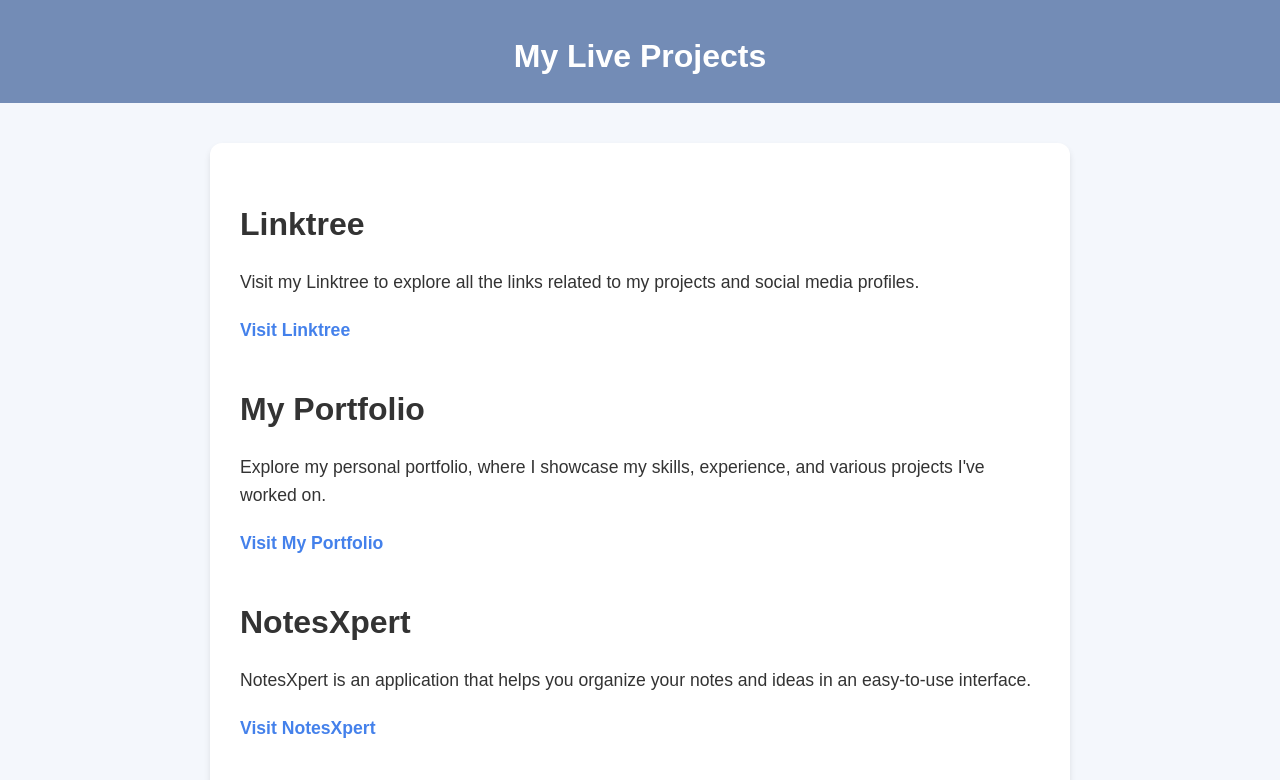
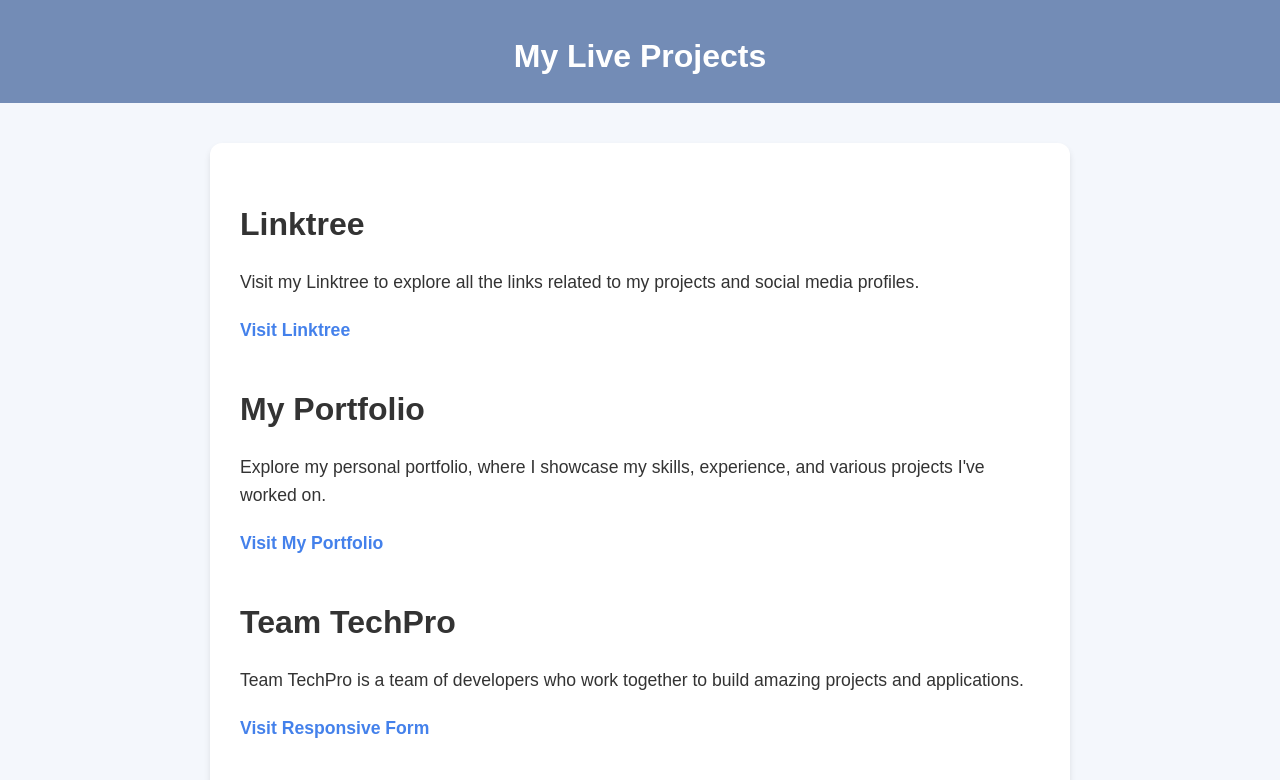
Before and after one commit to suryaprakash9695/My-Projects-Links, a plain HTML site: page index.html in a window 1280 px wide. Shown: the top 780 px of the page. Drawn offline with Linux system fonts and the light colour scheme.

Commit message:
Update index.html

```diff
--- a/index.html
+++ b/index.html
@@ -35,7 +35,15 @@
                     style="text-decoration: none; color: #4481eb; font-weight: 600; font-size: 1.1rem;">Visit My
                     Portfolio</a>
             </section>
-
+            <section id="responsiveForm" style="margin-bottom: 40px;">
+                <h2 style="font-size: 2rem; margin-bottom: 10px;">Team TechPro</h2>
+                <p style="font-size: 1.1rem; margin-bottom: 20px;">
+                    Team TechPro is a team of developers who work together to build amazing projects and applications.
+                </p>
+                <a href="https://teamtechpro.netlify.app/" target="_blank"
+                    style="text-decoration: none; color: #4481eb; font-weight: 600; font-size: 1.1rem;">Visit Responsive
+                    Form</a>
+            </section>
             <section id="notesXpert" style="margin-bottom: 40px;">
                 <h2 style="font-size: 2rem; margin-bottom: 10px;">NotesXpert</h2>
                 <p style="font-size: 1.1rem; margin-bottom: 20px;">NotesXpert is an application that helps you organize
@@ -53,6 +61,7 @@
                     style="text-decoration: none; color: #4481eb; font-weight: 600; font-size: 1.1rem;">Visit Responsive
                     Form</a>
             </section>
+
         </div>
     </main>
 
@@ -84,5 +93,4 @@
         });
     </script>
 </body>
-
 </html>
```
